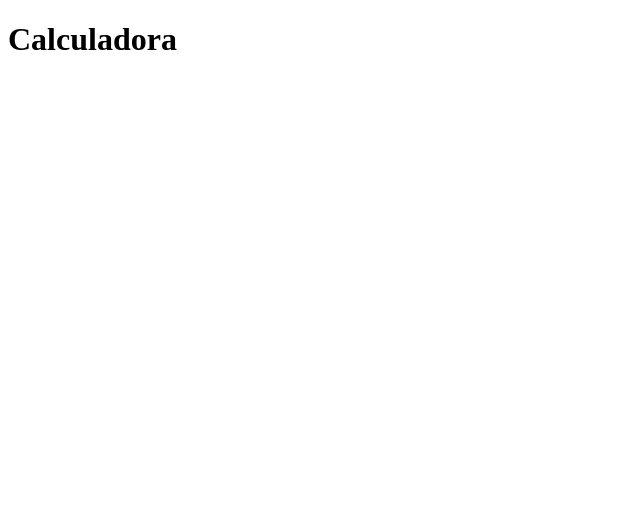
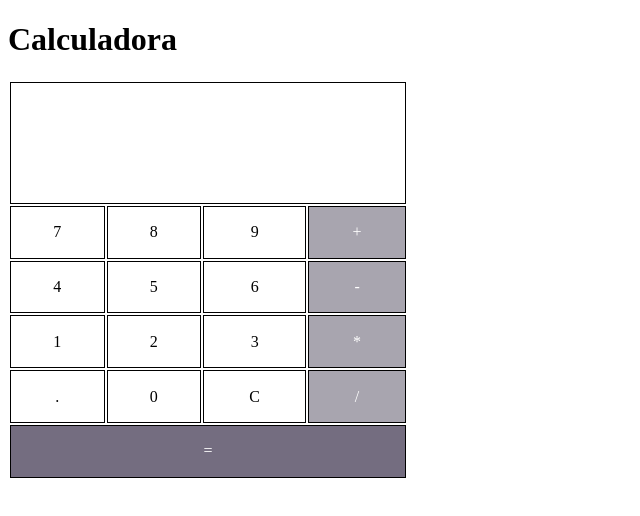
Before and after one commit to lenizeramos/Projeto-Calculadora, a plain HTML site: page index.html in a window 1280 px wide. Shown: the whole page, without its empty margins (0-640 px from the left). Drawn offline with Linux system fonts and the light colour scheme.

Commit message:
Calculadora - JS

```diff
--- a/index.html
+++ b/index.html
@@ -12,10 +12,44 @@
         <h1>Calculadora</h1>
     </header>
     <main>
+        <table>
+            <tr>
+                <td colspan="4" id="resultado"></td>
+            </tr>
+            <tr>
+                <td onclick="clicarTecla('7')">7</td>
+                <td onclick="clicarTecla('8')">8</td>
+                <td onclick="clicarTecla('9')">9</td>
+                <td onclick="clicarTecla('+')" id="mais" class="operadores">+</td>
+            </tr>
+            <tr>
+                <td onclick="clicarTecla('4')">4</td>
+                <td onclick="clicarTecla('5')">5</td>
+                <td onclick="clicarTecla('6')">6</td>
+                <td onclick="clicarTecla('-')"  id="menos" class="operadores">-</td>
+            </tr>
 
+            <tr>
+                <td onclick="clicarTecla('1')">1</td>
+                <td onclick="clicarTecla('2')">2</td>
+                <td onclick="clicarTecla('3')">3</td>
+                <td onclick="clicarTecla('*')"  id="multiplicar" class="operadores">*</td>
+            </tr>
+            <tr>
+                <td onclick="clicarTecla('.')">.</td>
+                <td onclick="clicarTecla('0')">0</td>
+                <td onclick="limpar()">C</td>
+                <td onclick="clicarTecla('/')"  id="dividir" class="operadores">/</td>
+            </tr>
+            <tr>
+                <td colspan="4" id="igual" onclick="calcular()">=</td>
+            </tr>
+        </table>
+        <p id="debug">
+
+        </p>
     </main>
     <footer>
-
     </footer>
     <script src="script.js"></script>
 </body>
--- a/script.js
+++ b/script.js
@@ -0,0 +1,113 @@
+const operadores = ["+", "-", "*", "/"]
+var resultado = window.document.querySelector("td#resultado")
+var debug = window.document.querySelector("p#debug")
+var primeiroNumero = ""
+var segundoNumero = ""
+var numeroAtual = ""
+var operador = ""
+var isOperador = false
+var limparTela = false
+
+function isValid(tecla) {
+    if (primeiroNumero == "" && isOperador) {
+        return false
+    }
+
+    if (isOperador && segundoNumero != "") {
+        return false
+    }
+
+    return true
+}
+
+function clicarTecla(teclaClicada) {
+    if (limparTela) {
+        limpar()
+    }
+
+    isOperador = operadores.includes(teclaClicada)
+
+    if (isValid(teclaClicada)) {
+
+        if (isOperador) {
+            if (operador == "") {
+                resultado.innerHTML += teclaClicada
+            } else {
+                resultado.innerHTML = resultado.innerHTML.replace(operador, teclaClicada)
+
+            }
+
+            operador = teclaClicada
+
+        } else {
+            resultado.innerHTML += teclaClicada
+
+            if (operador == "" && !isOperador) {
+                primeiroNumero += teclaClicada
+            }
+
+            if (operador != "" && !isOperador) {
+                segundoNumero += teclaClicada
+            }
+
+        }
+    }
+
+    debugar()
+
+}
+
+function limpar() {
+    resultado.innerHTML = ""
+    primeiroNumero = ""
+    segundoNumero = ""
+    operador = ""
+    isOperador = false
+    limparTela = false
+    debugar()
+}
+
+
+function calcular() {
+    resultadoCalculo = 0
+    if (resultado.innerHTML.includes("=")) {
+        return
+    }
+
+    if (segundoNumero != "") {
+        limparTela = true
+        switch (operador) {
+            case "+":
+                resultadoCalculo = Number(primeiroNumero) + Number(segundoNumero)
+                break;
+
+            case "-":
+                resultadoCalculo = Number(primeiroNumero) - Number(segundoNumero)
+                break;
+
+            case "*":
+                resultadoCalculo = Number(primeiroNumero) * Number(segundoNumero)
+                break;
+
+            case "/":
+                if (segundoNumero == "0") {
+                    resultado.innerHTML = "Cannot divide by zero"
+                    return
+                }
+                resultadoCalculo = Number(primeiroNumero) / Number(segundoNumero)
+                break;
+        }
+        resultado.innerHTML += `=${resultadoCalculo}`
+
+    }
+
+}
+
+/*
+function debugar() {
+    debug.innerHTML = `Operador ${operador} <br>`
+    debug.innerHTML += `PrimeiroNumero ${primeiroNumero} <br>`
+    debug.innerHTML += `SegundoNumero ${segundoNumero} <br>`
+    debug.innerHTML += `isOperador ${isOperador} <br>`
+}
+*/
--- a/style.css
+++ b/style.css
@@ -0,0 +1,48 @@
+@charset "UTF-8";
+
+
+
+
+
+table {
+    width: 400px;
+    height: 400px;
+    border-collapse: separate;
+}
+td {
+    border: 1px solid black;
+    padding: 10px;
+    text-align: center;
+}
+td:hover {
+    background-color: #110333;
+    color: white;
+}
+
+td#resultado {
+    background-color: white;
+    color: black;
+    height: 100px;
+    font-size: 2em;
+    text-align: right;
+}
+
+td.operadores {
+    background-color: #A8A5AF;
+    color: white;
+}
+
+td.operadores:hover {
+    background-color: #110333;
+    color: white;
+}
+
+td#igual {
+    background-color: #746D80;
+    color: white;
+}
+
+td#igual:hover {
+     background-color: #110333;
+    color: white;
+}
```
